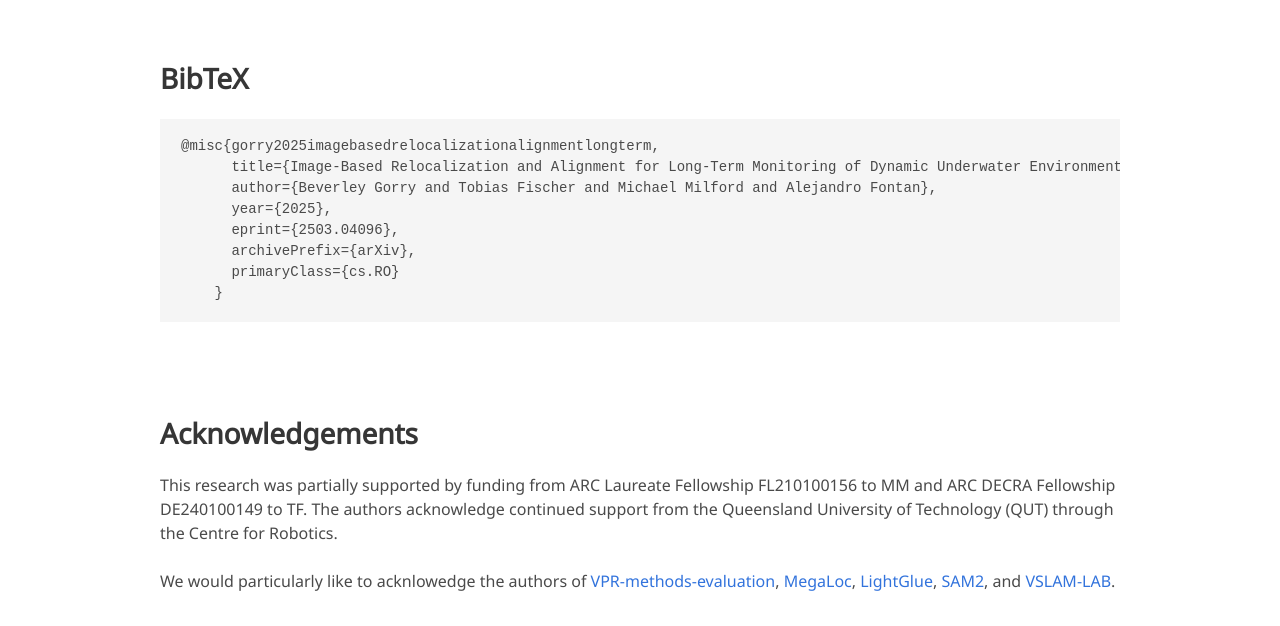
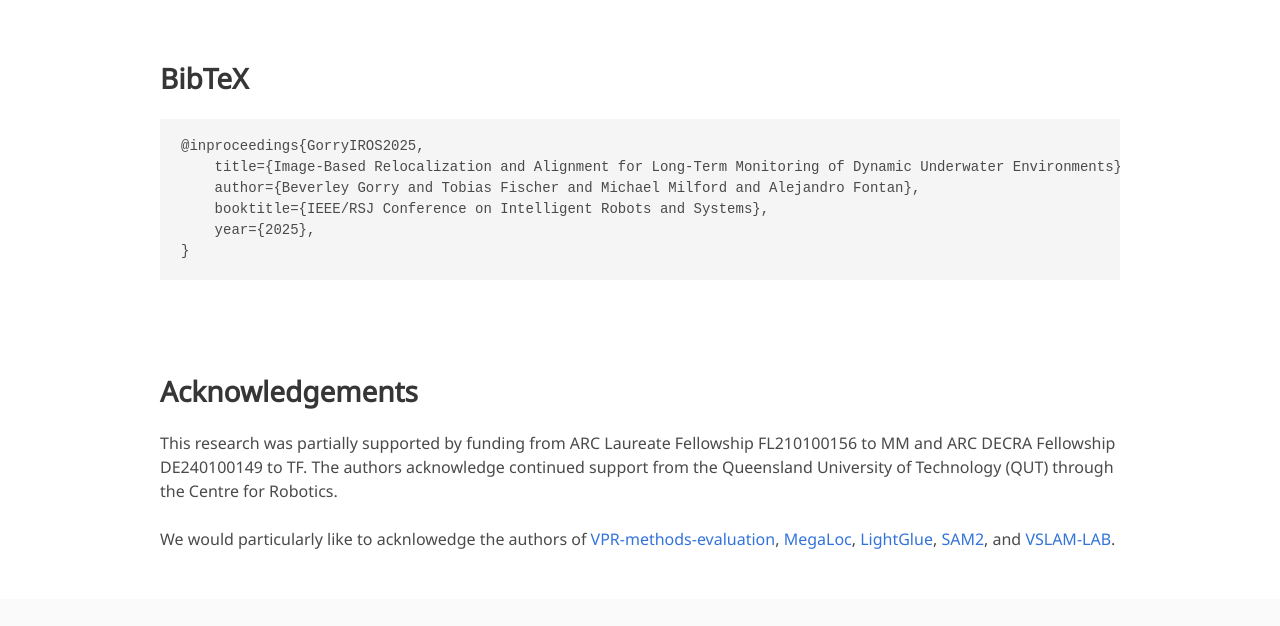
Before and after one commit to underloc/underloc.github.io, a plain HTML site: page index.html in a window 1280 px wide. Shown: the part 4940-5566 px from the top of the page. Drawn offline with nearby package versions, Linux system fonts and the light colour scheme; some icons are missing; a web font is replaced by a local one.

Commit message:
updated citation IROS

```diff
--- a/index.html
+++ b/index.html
@@ -298,14 +298,12 @@
 <section class="section" id="BibTeX">
   <div class="container is-max-desktop content">
     <h2 class="title">BibTeX</h2>
-    <pre><code>@misc{gorry2025imagebasedrelocalizationalignmentlongterm,
-      title={Image-Based Relocalization and Alignment for Long-Term Monitoring of Dynamic Underwater Environments},
-      author={Beverley Gorry and Tobias Fischer and Michael Milford and Alejandro Fontan},
-      year={2025},
-      eprint={2503.04096},
-      archivePrefix={arXiv},
-      primaryClass={cs.RO}
-    }
+    <pre><code>@inproceedings{GorryIROS2025,
+    title={Image-Based Relocalization and Alignment for Long-Term Monitoring of Dynamic Underwater Environments},
+    author={Beverley Gorry and Tobias Fischer and Michael Milford and Alejandro Fontan},
+    booktitle={IEEE/RSJ Conference on Intelligent Robots and Systems},
+    year={2025},
+}
 </code></pre>
   </div>
 </section>
```
Also changed, not shown: 1 other file.
